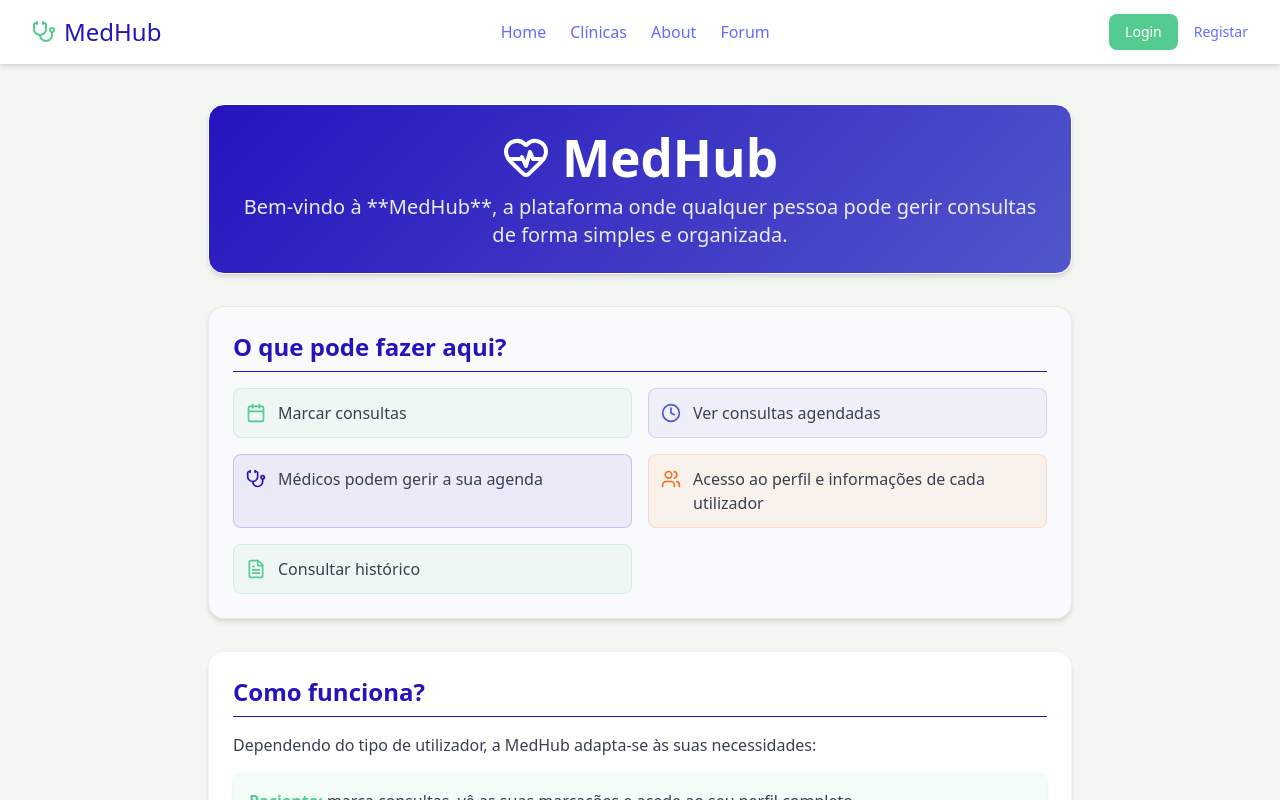
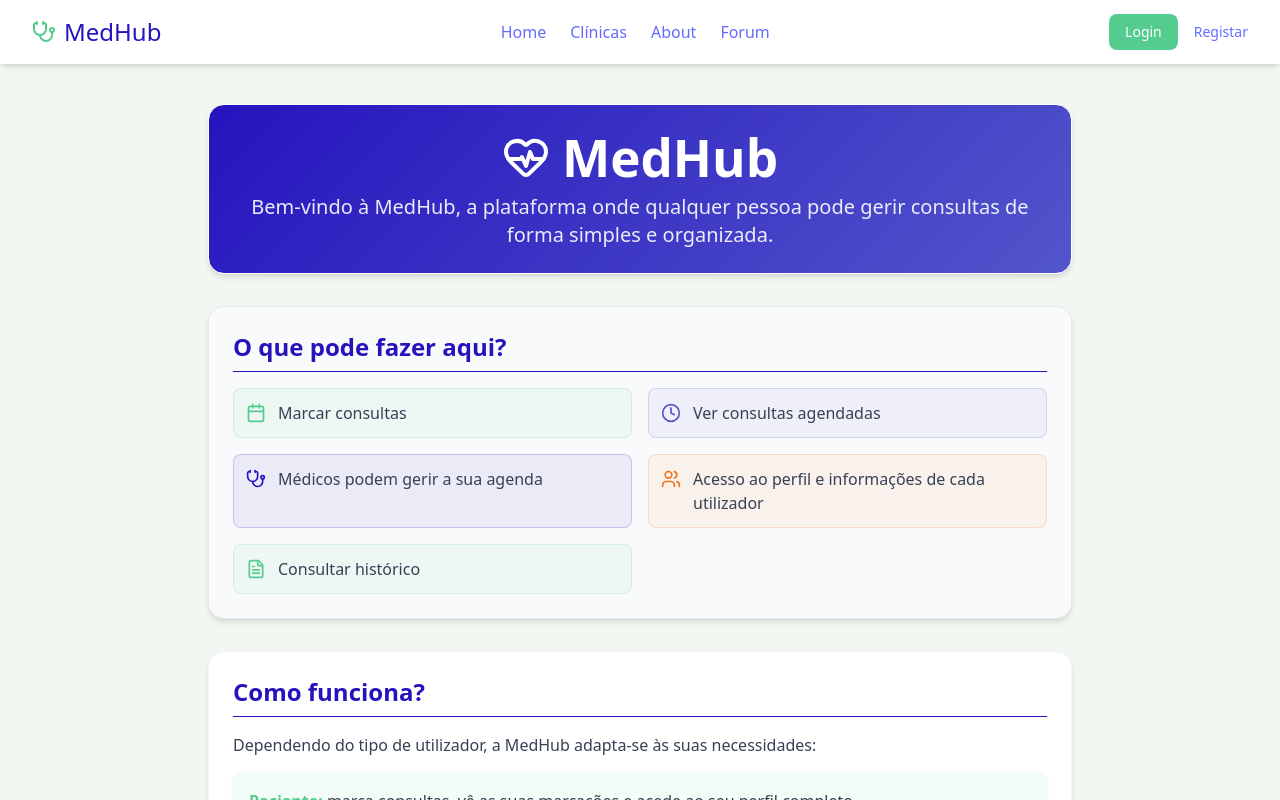
Before and after one commit to BlueTT2015/gestor_consultas, a React (Vite) app: page / in a window 1280 px wide. Shown: the top 800 px of the page. Built offline with nearby package versions, Linux system fonts and the light colour scheme.

Commit message:
fix: designs

```diff
--- a/src/pages/Consulta.jsx
+++ b/src/pages/Consulta.jsx
@@ -136,6 +136,7 @@ export default function Consulta() {
         };
 
         try {
+            // Chamada POST para o endpoint da API de appointments
             const response = await fetch("https://db-sapi-i6d0cd.5sc6y6-4.usa-e2.cloudhub.io/api/appointments", {
                 method: 'POST',
                 headers: {
--- a/src/pages/Home.jsx
+++ b/src/pages/Home.jsx
@@ -26,7 +26,7 @@ export default function Home() {
                         MedHub
                     </h1>
                     <h2 className="text-xl font-light opacity-90">
-                        Bem-vindo à **MedHub**, a plataforma onde qualquer pessoa
+                        Bem-vindo à MedHub, a plataforma onde qualquer pessoa
                         pode gerir consultas de forma simples e organizada.
                     </h2>
                 </Card>
```
Also changed, not shown: src/pages/Register.jsx (line endings or trailing spaces).
